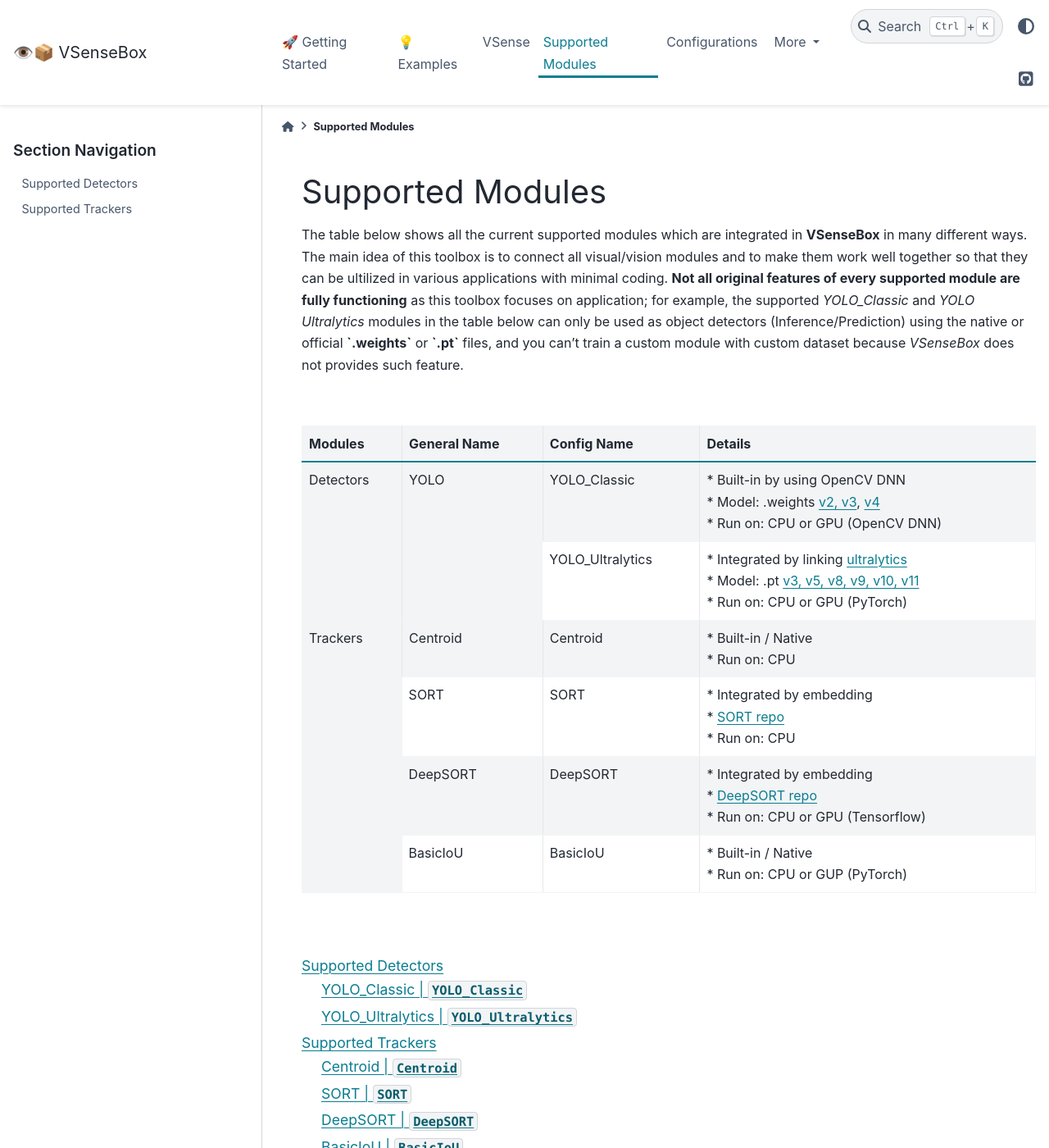
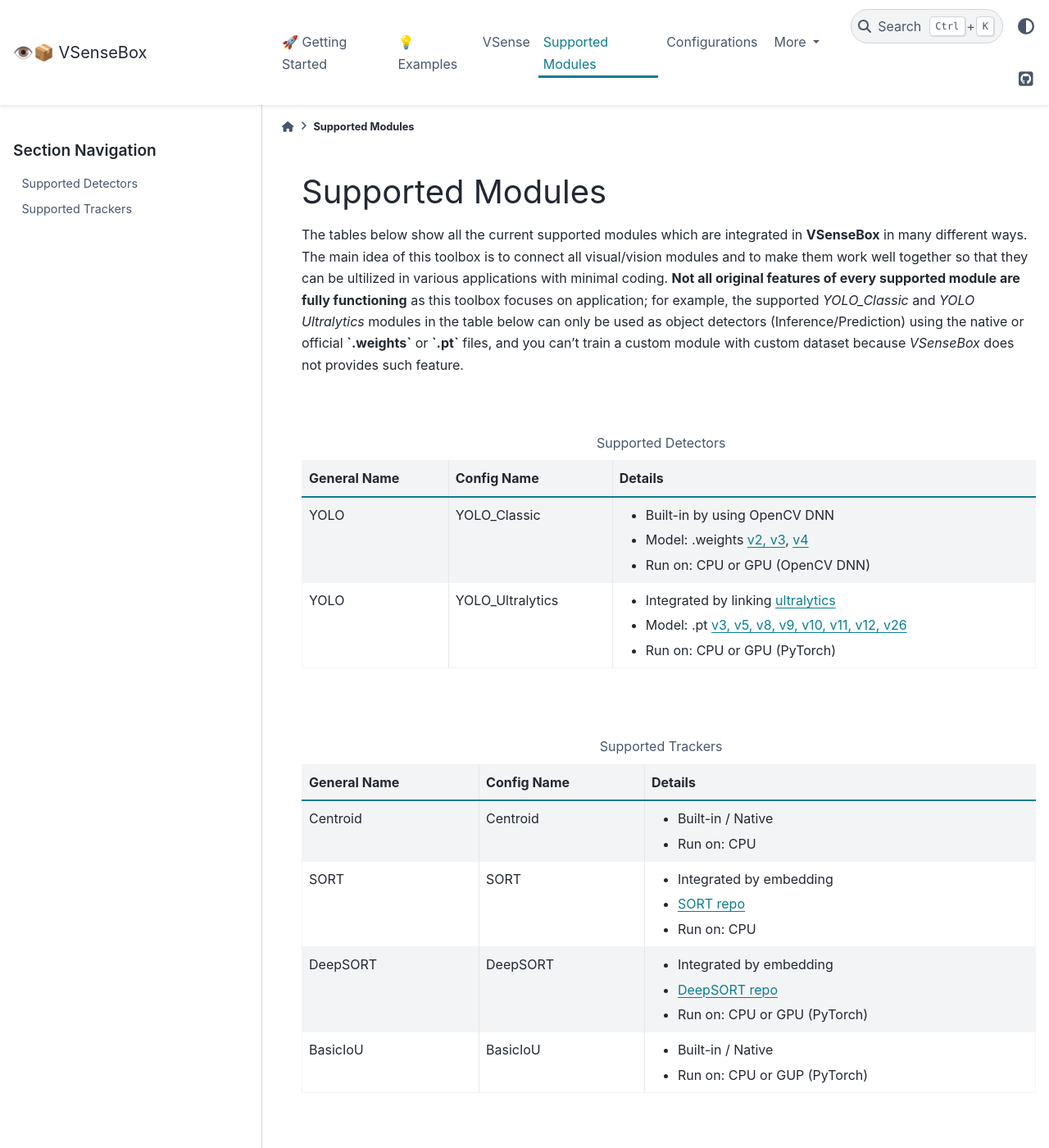
Before and after one commit to numediart/vsensebox, a Sphinx documentation site: the page built from docs/vsensebox/modules.rst, in a window 1280 px wide and 1400 px high. Shown: the whole window at 82% size. Built offline with Sphinx 7.4.7 and the PyData theme 0.15.4, drawn with Linux system fonts in a browser that asks for light colours; the version number is read from the project's files by our own code.

Commit message:
Update modules.rst

```diff
--- a/docs/vsensebox/modules.rst
+++ b/docs/vsensebox/modules.rst
@@ -3,43 +3,52 @@
 Supported Modules
 =================
 
-The table below shows all the current supported modules which are integrated in **VSenseBox** in many different ways. The main idea of this toolbox is to connect all visual/vision modules and to make them work well together so that they can be ultilized in various applications with minimal coding. **Not all original features of every supported module are fully functioning** as this toolbox focuses on application; for example, the supported `YOLO_Classic` and `YOLO Ultralytics` modules in the table below can only be used as object detectors (Inference/Prediction) using the native or official **`.weights`** or **`.pt`** files, and you can't train a custom module with custom dataset because `VSenseBox` does not provides such feature.
+The tables below show all the current supported modules which are integrated in **VSenseBox** in many different ways. The main idea of this toolbox is to connect all visual/vision modules and to make them work well together so that they can be ultilized in various applications with minimal coding. **Not all original features of every supported module are fully functioning** as this toolbox focuses on application; for example, the supported `YOLO_Classic` and `YOLO Ultralytics` modules in the table below can only be used as object detectors (Inference/Prediction) using the native or official **`.weights`** or **`.pt`** files, and you can't train a custom module with custom dataset because `VSenseBox` does not provides such feature.
 
 |
 
-.. table::
-   :widths: auto
+.. table:: Supported Detectors
 
-   +------------+--------------+------------------+-------------------------------------------------+
-   | Modules    | General Name | Config Name      | Details                                         |
-   +============+==============+==================+=================================================+
-   | Detectors  | YOLO         | YOLO_Classic     | | * Built-in by using OpenCV DNN                |
-   |            |              |                  | | * Model: .weights `v2, v3`_, v4_              |
-   |            |              |                  | | * Run on: CPU or GPU (OpenCV DNN)             |
-   |            |              +------------------+-------------------------------------------------+
-   |            |              | YOLO_Ultralytics | | * Integrated by linking `ultralytics`_        |
-   |            |              |                  | | * Model: .pt `v3, v5, v8, v9, v10, v11`_      |
-   |            |              |                  | | * Run on: CPU or GPU (PyTorch)                |
-   +------------+--------------+------------------+-------------------------------------------------+
-   | Trackers   | Centroid     | Centroid         | | * Built-in / Native                           |
-   |            |              |                  | | * Run on: CPU                                 |
-   |            +--------------+------------------+-------------------------------------------------+
-   |            | SORT         | SORT             | | * Integrated by embedding                     |
-   |            |              |                  | | * `SORT repo`_                                |
-   |            |              |                  | | * Run on: CPU                                 |
-   |            +--------------+------------------+-------------------------------------------------+
-   |            | DeepSORT     | DeepSORT         | | * Integrated by embedding                     |
-   |            |              |                  | | * `DeepSORT repo`_                            |
-   |            |              |                  | | * Run on: CPU or GPU (Tensorflow)             |
-   |            +--------------+------------------+-------------------------------------------------+
-   |            | BasicIoU     | BasicIoU         | | * Built-in / Native                           |
-   |            |              |                  | | * Run on: CPU or GUP (PyTorch)                |
-   +------------+--------------+------------------+-------------------------------------------------+
+   +--------------+------------------+---------------------------------------------------------------+
+   | General Name | Config Name      | Details                                                       |
+   +==============+==================+===============================================================+
+   | YOLO         | YOLO_Classic     | * Built-in by using OpenCV DNN                                |
+   |              |                  | * Model: .weights `v2, v3`_, v4_                              |
+   |              |                  | * Run on: CPU or GPU (OpenCV DNN)                             |
+   +--------------+------------------+---------------------------------------------------------------+
+   | YOLO         | YOLO_Ultralytics | * Integrated by linking `ultralytics`_                        |
+   |              |                  | * Model: .pt `v3, v5, v8, v9, v10, v11, v12, v26`_            |
+   |              |                  | * Run on: CPU or GPU (PyTorch)                                |
+   +--------------+------------------+---------------------------------------------------------------+
+
+|
+
+.. table:: Supported Trackers
+
+   +--------------+------------------+---------------------------------------------------------------+
+   | General Name | Config Name      | Details                                                       |
+   +==============+==================+===============================================================+
+   | Centroid     | Centroid         | * Built-in / Native                                           |
+   |              |                  | * Run on: CPU                                                 |
+   +--------------+------------------+---------------------------------------------------------------+
+   | SORT         | SORT             | * Integrated by embedding                                     |
+   |              |                  | * `SORT repo`_                                                |
+   |              |                  | * Run on: CPU                                                 |
+   +--------------+------------------+---------------------------------------------------------------+
+   | DeepSORT     | DeepSORT         | * Integrated by embedding                                     |
+   |              |                  | * `DeepSORT repo`_                                            |
+   |              |                  | * Run on: CPU or GPU (PyTorch)                                |
+   +--------------+------------------+---------------------------------------------------------------+
+   | BasicIoU     | BasicIoU         | * Built-in / Native                                           |
+   |              |                  | * Run on: CPU or GUP (PyTorch)                                |
+   +--------------+------------------+---------------------------------------------------------------+
+
+|
 
 .. _v2, v3: https://pjreddie.com/darknet/yolo/
 .. _V4: https://github.com/AlexeyAB/darknet
 .. _ultralytics: https://github.com/numediart/ultralytics-for-vsensebox
-.. _v3, v5, v8, v9, v10, v11: https://github.com/ultralytics/assets/releases
+.. _v3, v5, v8, v9, v10, v11, v12, v26 : https://github.com/ultralytics/assets/releases
 .. _SORT repo: https://github.com/abewley/sort
 .. _DeepSORT repo: https://github.com/deshwalmahesh/yolov7-deepsort-tracking
 
```
